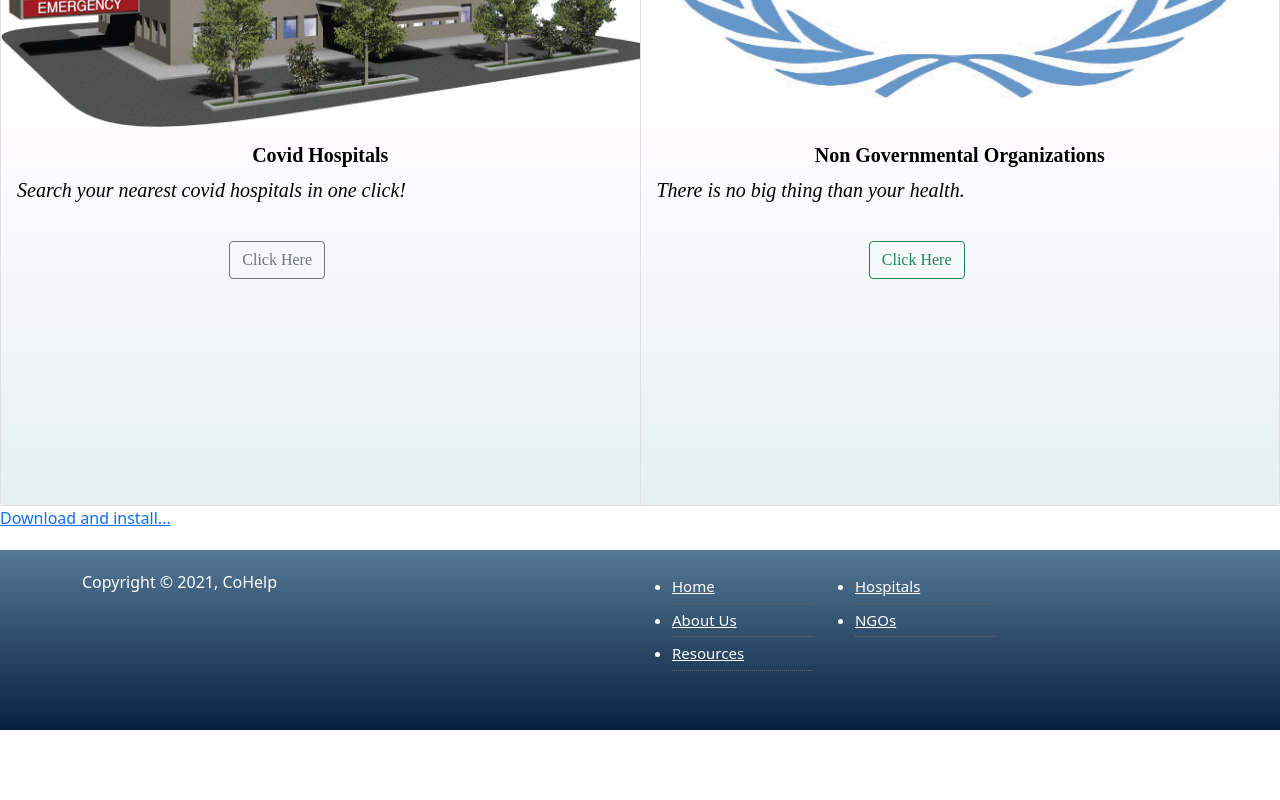
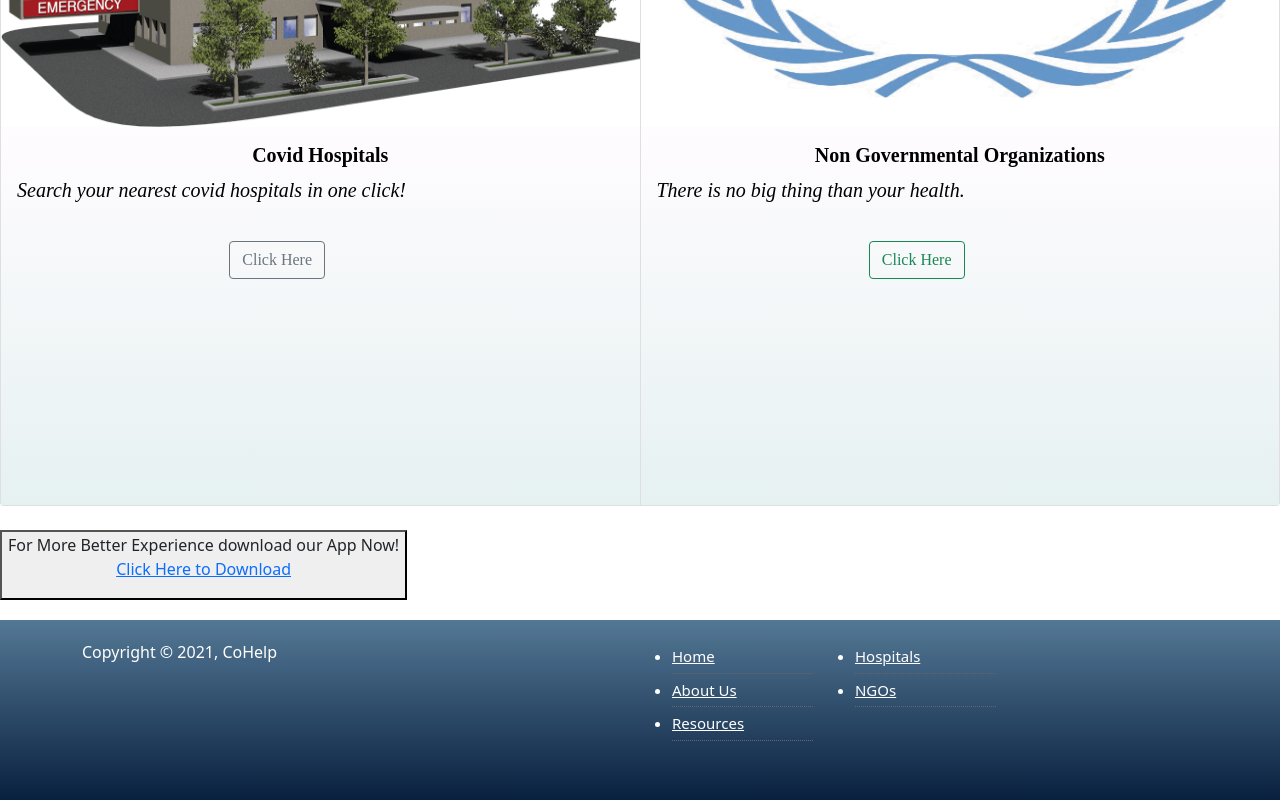
Before and after one commit to amelia2802/CoHelp-Website, a plain HTML site: page index.html in a window 1280 px wide. Shown: the part 1609-2409 px from the top of the page. Before the commit the page ends 2339 px from the top, so only its background shows below. Drawn offline with nearby package versions, Linux system fonts and the light colour scheme.

Commit message:
Update index.html

```diff
--- a/index.html
+++ b/index.html
@@ -131,7 +131,12 @@
               </div>
             </div>
             </div>
-            <a href="CoHelp.apk">Download and install...</a>
+            <br>
+            <div class="App">
+              <button class="download">For More Better Experience download our App Now!
+                <p><a href="CoHelp.apk">Click Here to Download</a></p>
+              </button>
+            </div>
         </div>
 
         <!--Footer div-->
```
